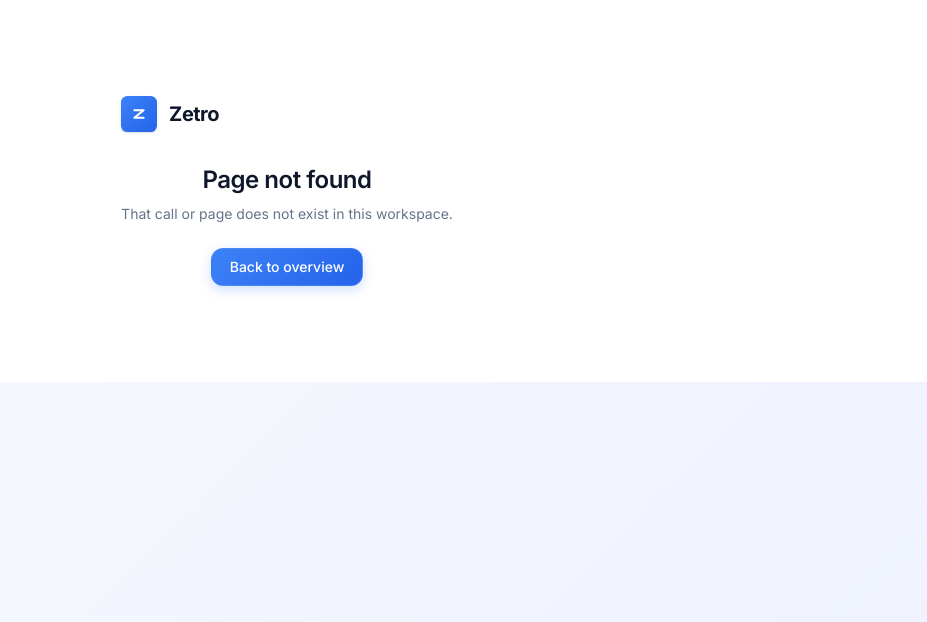
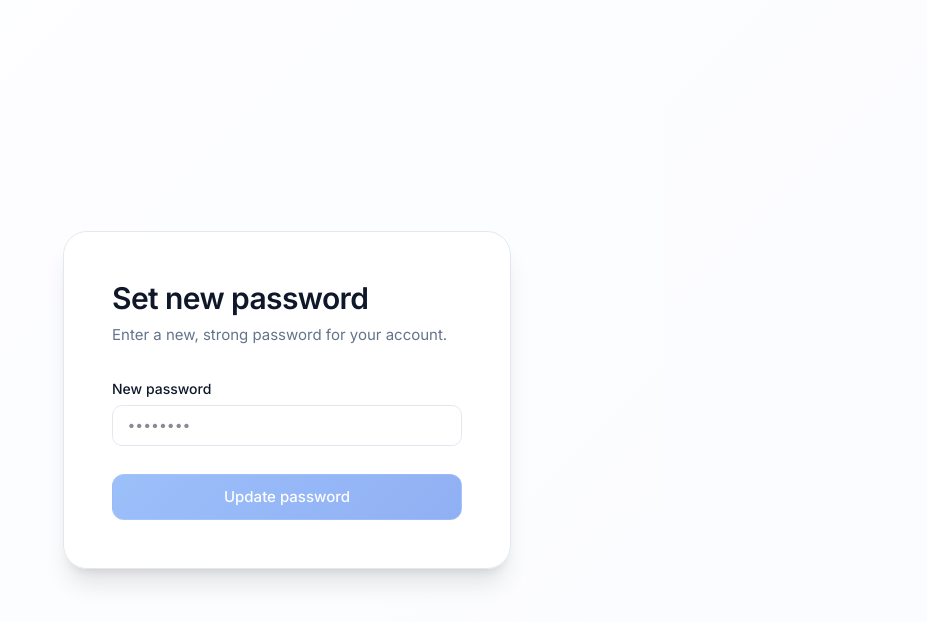
Before and after one commit to clevermargininc-hue/zetro3, a Next.js app: page /reset-password in a window 1280 px wide. Before the commit this address had no page. Shown: the top 622 px of the page, without its empty margins (353-1280 px from the left). Built offline with nearby package versions, Linux system fonts and the light colour scheme.

Commit message:
Add password reset flow: forgot-password page, reset-password page, fix auth callback for recovery, add routes to public paths

```diff
--- a/src/app/auth/callback/route.ts
+++ b/src/app/auth/callback/route.ts
@@ -22,10 +22,18 @@ function redirectUrl(request: NextRequest, next: string) {
 export async function GET(request: NextRequest) {
   const { searchParams } = new URL(request.url);
   const code = searchParams.get("code");
+  const tokenHash = searchParams.get("token_hash");
+  const type = searchParams.get("type");
   const next = safeNext(searchParams.get("next"));
   const origin = new URL(request.url).origin;
 
-  if (!code) {
+  const isPasswordRecovery = next === "/reset-password" || type === "recovery";
+
+  // If neither code nor token_hash is present, redirect with an error
+  if (!code && !tokenHash) {
+    if (isPasswordRecovery) {
+      return NextResponse.redirect(`${origin}/forgot-password?error=missing_code`);
+    }
     return NextResponse.redirect(`${origin}/login?error=oauth`);
   }
 
@@ -47,8 +55,32 @@ export async function GET(request: NextRequest) {
     },
   });
 
-  const { error } = await supabase.auth.exchangeCodeForSession(code);
+  // Handle token_hash flow (used by Supabase email links for recovery, signup confirmation, etc.)
+  if (tokenHash && type) {
+    const { error } = await supabase.auth.verifyOtp({
+      token_hash: tokenHash,
+      type: type as "recovery" | "signup" | "email",
+    });
+    if (error) {
+      if (isPasswordRecovery) {
+        return NextResponse.redirect(
+          `${origin}/forgot-password?error=${encodeURIComponent("Reset link expired or already used. Please request a new one.")}`,
+        );
+      }
+      return NextResponse.redirect(`${origin}/login?error=${encodeURIComponent(error.message)}`);
+    }
+    return redirect;
+  }
+
+  // Handle code exchange flow (PKCE)
+  const { error } = await supabase.auth.exchangeCodeForSession(code!);
   if (error) {
+    if (isPasswordRecovery) {
+      // For password recovery, redirect back to forgot-password with a friendly message
+      return NextResponse.redirect(
+        `${origin}/forgot-password?error=${encodeURIComponent("Reset link expired or was opened in a different browser. Please request a new one.")}`,
+      );
+    }
     const message = /pkce|verifier/i.test(error.message)
       ? "oauth_pkce"
       : error.message;
--- /dev/null
+++ b/src/app/forgot-password/page.tsx
@@ -0,0 +1,94 @@
+"use client";
+
+import { useState } from "react";
+import { useSearchParams } from "next/navigation";
+import Link from "next/link";
+import { createClient } from "@/lib/supabase/client";
+
+export default function ForgotPasswordPage() {
+  const searchParams = useSearchParams();
+  const urlError = searchParams.get("error");
+  const [email, setEmail] = useState("");
+  const [loading, setLoading] = useState(false);
+  const [error, setError] = useState<string | null>(urlError ? decodeURIComponent(urlError) : null);
+  const [success, setSuccess] = useState(false);
+
+  async function onSubmit(event: React.FormEvent) {
+    event.preventDefault();
+    setLoading(true);
+    setError(null);
+    setSuccess(false);
+
+    try {
+      const supabase = createClient();
+      const redirectUrl = `${window.location.origin}/auth/callback?next=/reset-password`;
+      const { error: resetError } = await supabase.auth.resetPasswordForEmail(
+        email,
+        {
+          redirectTo: redirectUrl,
+        }
+      );
+
+      if (resetError) throw resetError;
+      setSuccess(true);
+    } catch (err) {
+      setError(err instanceof Error ? err.message : "Something went wrong.");
+    } finally {
+      setLoading(false);
+    }
+  }
+
+  return (
+    <div className="min-h-screen flex items-center justify-center bg-surface relative">
+      <div className="w-full max-w-md p-8 md:p-12 rounded-3xl bg-surface-2 border border-line shadow-xl">
+        <h1 className="text-3xl font-extrabold text-ink mb-2">Reset password</h1>
+        <p className="text-muted text-[15px] mb-8">
+          Enter your email and we'll send you a link to reset your password.
+        </p>
+
+        {success ? (
+          <div className="flex flex-col gap-6">
+            <div className="alert-ok p-4 rounded-xl">
+              Check your email for a password reset link.
+            </div>
+            <Link
+              href="/login"
+              className="btn btn-lg bg-white border border-line text-ink hover:bg-surface-2 shadow-sm flex items-center justify-center"
+            >
+              Back to login
+            </Link>
+          </div>
+        ) : (
+          <form onSubmit={onSubmit} className="flex flex-col gap-5">
+            <label className="flex flex-col gap-1.5 text-sm">
+              <span className="font-medium text-ink">Work email</span>
+              <input
+                required
+                type="email"
+                value={email}
+                onChange={(e) => setEmail(e.target.value)}
+                className="field"
+                placeholder="you@company.com"
+              />
+            </label>
+
+            {error && <p className="alert-error">{error}</p>}
+
+            <button
+              type="submit"
+              disabled={loading || !email}
+              className="btn btn-lg btn-blue mt-2"
+            >
+              {loading ? "Sending..." : "Send reset link"}
+            </button>
+            <div className="mt-4 text-center">
+              <Link href="/login" className="text-sm font-medium text-blue hover:underline">
+                Back to login
+              </Link>
+            </div>
+          </form>
+        )}
+      </div>
+    </div>
+  );
+}
--- /dev/null
+++ b/src/app/reset-password/page.tsx
@@ -0,0 +1,69 @@
+"use client";
+
+import { useState } from "react";
+import { useRouter } from "next/navigation";
+import { createClient } from "@/lib/supabase/client";
+
+export default function ResetPasswordPage() {
+  const [password, setPassword] = useState("");
+  const [loading, setLoading] = useState(false);
+  const [error, setError] = useState<string | null>(null);
+  const router = useRouter();
+
+  async function onSubmit(event: React.FormEvent) {
+    event.preventDefault();
+    setLoading(true);
+    setError(null);
+
+    try {
+      const supabase = createClient();
+      const { error: updateError } = await supabase.auth.updateUser({
+        password: password,
+      });
+
+      if (updateError) throw updateError;
+
+      // Navigate to dashboard on success
+      router.push("/dashboard");
+    } catch (err) {
+      setError(err instanceof Error ? err.message : "Failed to reset password.");
+      setLoading(false);
+    }
+  }
+
+  return (
+    <div className="min-h-screen flex items-center justify-center bg-surface relative">
+      <div className="w-full max-w-md p-8 md:p-12 rounded-3xl bg-surface-2 border border-line shadow-xl">
+        <h1 className="text-3xl font-extrabold text-ink mb-2">Set new password</h1>
+        <p className="text-muted text-[15px] mb-8">
+          Enter a new, strong password for your account.
+        </p>
+
+        <form onSubmit={onSubmit} className="flex flex-col gap-5">
+          <label className="flex flex-col gap-1.5 text-sm">
+            <span className="font-medium text-ink">New password</span>
+            <input
+              required
+              minLength={6}
+              type="password"
+              value={password}
+              onChange={(e) => setPassword(e.target.value)}
+              className="field"
+              placeholder="••••••••"
+            />
+          </label>
+
+          {error && <p className="alert-error">{error}</p>}
+
+          <button
+            type="submit"
+            disabled={loading || password.length < 6}
+            className="btn btn-lg btn-blue mt-2"
+          >
+            {loading ? "Updating..." : "Update password"}
+          </button>
+        </form>
+      </div>
+    </div>
+  );
+}
--- a/src/components/auth-form.tsx
+++ b/src/components/auth-form.tsx
@@ -1,6 +1,7 @@
 "use client";
 
 import { useState } from "react";
+import Link from "next/link";
 import { createClient } from "@/lib/supabase/client";
 
 type Mode = "login" | "signup";
@@ -153,9 +154,21 @@ export function AuthForm({
             className="field"
           />
         </label>
-        <label className="flex flex-col gap-1.5 text-sm">
-          <span className="font-medium text-ink">Password</span>
+        <div className="flex flex-col gap-1.5 text-sm">
+          <div className="flex items-center justify-between">
+            <label htmlFor="password-input" className="font-medium text-ink">Password</label>
+            {mode === "login" && (
+              <Link
+                href="/forgot-password"
+                className="text-blue hover:underline font-medium text-xs"
+                tabIndex={-1}
+              >
+                Forgot password?
+              </Link>
+            )}
+          </div>
           <input
+            id="password-input"
             required
             minLength={6}
             type="password"
@@ -163,7 +176,7 @@ export function AuthForm({
             onChange={(e) => setPassword(e.target.value)}
             className="field"
           />
-        </label>
+        </div>
         {error && <p className="alert-error">{error}</p>}
         {info && <p className="alert-ok">{info}</p>}
         <button type="submit" disabled={loading} className="btn btn-lg btn-blue mt-1">
--- a/src/lib/openai.ts
+++ b/src/lib/openai.ts
@@ -269,12 +269,12 @@ Your job:
 2. Score the AGENT using only the uploaded scorecard (0–100).
 3. Check every compliance rule from the uploaded files and list breaches.
 4. Keep original languages for quotes. Write your analysis (summary, strengths, improvements, notes) in the primary language spoken during the call (e.g. Swahili if they spoke Swahili).
-5. Use the actual names of the Agent, Customer, and Company in your writing instead of generic labels like "Speaker A" or "Speaker B" if they are mentioned in the call.
+5. Do NOT guess the Agent's name or the Company's name. Use the explicitly provided Agent Name from the prompt. For the Company Name and key terms, rely strictly on the provided company documents. Only use the Customer's name if clearly spoken.
 
 How to identify speakers:
 - Agent cues: company greeting, scripted opening from the process documents or opening script, offering solutions.
 - Customer cues: stating a problem, complaining, giving personal details.
-- If an agent name is provided, use it as context. Do not invent names if they aren't spoken.
+- Always assume the submitted agent name belongs to the Agent speaker. Do not invent names.
 
 When an OPENING SCRIPT or CLOSING SCRIPT is provided, score greeting and closing against those org-wide scripts (shared by all agents). Note key terms the agent should have used.
 
@@ -298,12 +298,12 @@ Your job:
 1. Decide which speaker label is the CALL CENTER AGENT and which is the CUSTOMER.
 2. Score the AGENT from 0–100 using standard service-quality practice.
 3. Keep original languages for quotes. Write your analysis (summary, strengths, improvements, notes) in the primary language spoken during the call.
-4. Use the actual names of the Agent, Customer, and Company in your writing instead of generic labels like "Speaker A" or "Speaker B" if they are mentioned in the call.
+4. Do NOT guess the Agent's name or the Company's name. Use the explicitly provided Agent Name from the prompt. Only use the Customer's name if clearly spoken. Do not invent names.
 
 How to identify speakers:
 - Agent cues: company greeting, offering solutions, verifying account details.
 - Customer cues: stating a problem, complaining, giving personal details.
-- If an agent name is provided, use it as context. Do not invent names if they aren't spoken.
+- Always assume the submitted agent name belongs to the Agent speaker.
 
 When an OPENING SCRIPT or CLOSING SCRIPT is provided, use it as the expected greeting/closing for this organization and score adherence (including key terms).
 
@@ -335,12 +335,12 @@ Your job:
 2. Score the AGENT using only the uploaded scorecard (0–100).
 3. Check every compliance rule from the uploaded files and list breaches.
 4. Keep the transcript in English. Never translate.
-5. Use the actual names of the Agent, Customer, and Company in your writing instead of generic labels like "Speaker A" or "Speaker B" if they are mentioned in the call.
+5. Do NOT guess the Agent's name or the Company's name. Use the explicitly provided Agent Name from the prompt. For the Company Name and key terms, rely strictly on the provided company documents. Only use the Customer's name if clearly spoken.
 
 How to identify speakers:
 - Agent cues: company greeting, scripted opening from the process documents or opening script, offering solutions.
 - Customer cues: stating a problem, complaining, giving personal details.
-- If an agent name is provided, use it as context. Do not invent names if they aren't spoken.
+- Always assume the submitted agent name belongs to the Agent speaker. Do not invent names.
 
 When an OPENING SCRIPT or CLOSING SCRIPT is provided, score greeting and closing against those org-wide scripts (shared by all agents). Note key terms the agent should have used.
 
@@ -364,12 +364,12 @@ Your job:
 1. Decide which speaker label is the CALL CENTER AGENT and which is the CUSTOMER.
 2. Score the AGENT from 0–100 using standard service-quality practice.
 3. Keep the transcript in English. Never translate.
-4. Use the actual names of the Agent, Customer, and Company in your writing instead of generic labels like "Speaker A" or "Speaker B" if they are mentioned in the call.
+4. Do NOT guess the Agent's name or the Company's name. Use the explicitly provided Agent Name from the prompt. Only use the Customer's name if clearly spoken. Do not invent names.
 
 How to identify speakers:
 - Agent cues: company greeting, offering solutions, verifying account details.
 - Customer cues: stating a problem, complaining, giving personal details.
-- If an agent name is provided, use it as context. Do not invent names if they aren't spoken.
+- Always assume the submitted agent name belongs to the Agent speaker.
 
 When an OPENING SCRIPT or CLOSING SCRIPT is provided, use it as the expected greeting/closing for this organization and score adherence (including key terms).
 
@@ -411,8 +411,8 @@ export async function analyzeCall(
 
   const userPrompt =
     mode === "documents"
-      ? `${agentName ? `Named agent (may or may not be spoken): ${agentName}\n\n` : ""}WORKSPACE STANDARDS (you have read these files; score only from them):\n${standardsText}${scriptsBlock}\n\nTranscript:\n${transcript}`
-      : `${agentName ? `Named agent (may or may not be spoken): ${agentName}\n\n` : ""}Automatic audit — no company scorecard required.${scriptsBlock}\n\nTranscript:\n${transcript}`;
+      ? `${agentName ? `Explicitly Submitted Agent Name: ${agentName}\n\n` : ""}WORKSPACE STANDARDS (you have read these files; score only from them; use company names/key terms from here):\n${standardsText}${scriptsBlock}\n\nTranscript:\n${transcript}`
+      : `${agentName ? `Explicitly Submitted Agent Name: ${agentName}\n\n` : ""}Automatic audit — no company scorecard required.${scriptsBlock}\n\nTranscript:\n${transcript}`;
 
   const parsed = (await completeJson(
     mode === "documents"
--- a/src/lib/supabase/middleware.ts
+++ b/src/lib/supabase/middleware.ts
@@ -2,7 +2,7 @@ import { createServerClient } from "@supabase/ssr";
 import { NextResponse, type NextRequest } from "next/server";
 import { WORKSPACE_COOKIE } from "@/lib/workspace-cookie";
 
-const PUBLIC_PATHS = new Set(["/", "/login", "/signup", "/talk-sales", "/about", "/how-it-works", "/solutions", "/pricing"]);
+const PUBLIC_PATHS = new Set(["/", "/login", "/signup", "/talk-sales", "/about", "/how-it-works", "/solutions", "/pricing", "/forgot-password", "/reset-password"]);
 
 async function userHasWorkspace(
   request: NextRequest,
```
